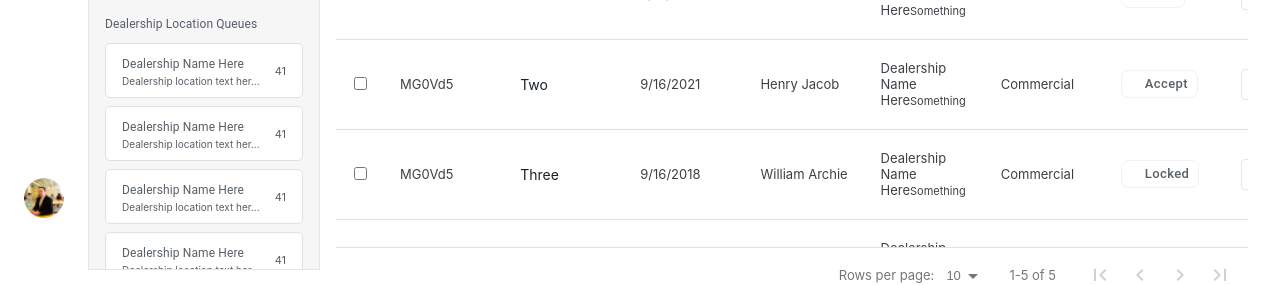
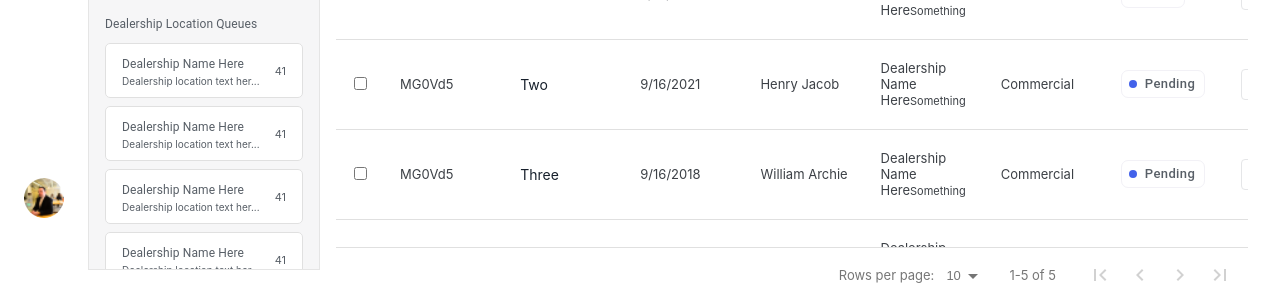
Before and after one commit to sadiq5566/dr-portal-mui-pagination, a React (Create React App) app: page / in a window 1280 px wide. Shown: the part 387-672 px from the top of the page. Built offline with nearby package versions, Linux system fonts and the light colour scheme.

Commit message:
Main Ui Fixing

```diff
--- a/src/Components/data/TableMockData.ts
+++ b/src/Components/data/TableMockData.ts
@@ -103,7 +103,7 @@ const TableMockData = [
     dealership: "Dealership Name Here",
     dealershipText: "Something",
     registrationType: "Commercial",
-    Status: "accept",
+    Status: "pending",
     button: "button",
     ownerInfo: {
       first_name: "First Name:",
@@ -198,7 +198,7 @@ const TableMockData = [
     dealership: "Dealership Name Here",
     dealershipText: "Something",
     registrationType: "Commercial",
-    Status: "locked",
+    Status: "pending",
     button: "button",
     ownerInfo: {
       first_name: "First Name:",
```
